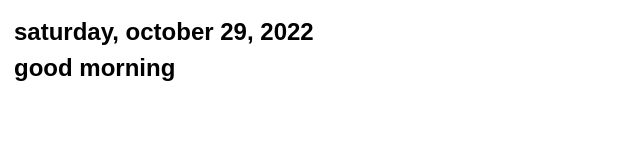
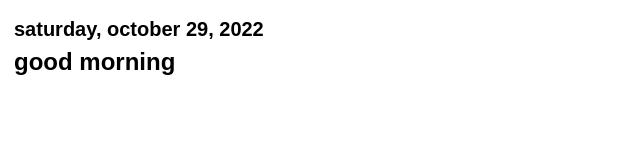
Before and after one commit to kundolss/widgets, a plain HTML site: page index.html in a window 1280 px wide. Shown: the whole page, without its empty margins (0-640 px from the left). Drawn offline with Linux system fonts and the light colour scheme.

Commit message:
Update index.html

```diff
--- a/index.html
+++ b/index.html
@@ -22,7 +22,7 @@
       }
 
       #date{
-          font-size:18pt;
+          font-size:15pt;
           font-weight: bold;
       }
 
```
